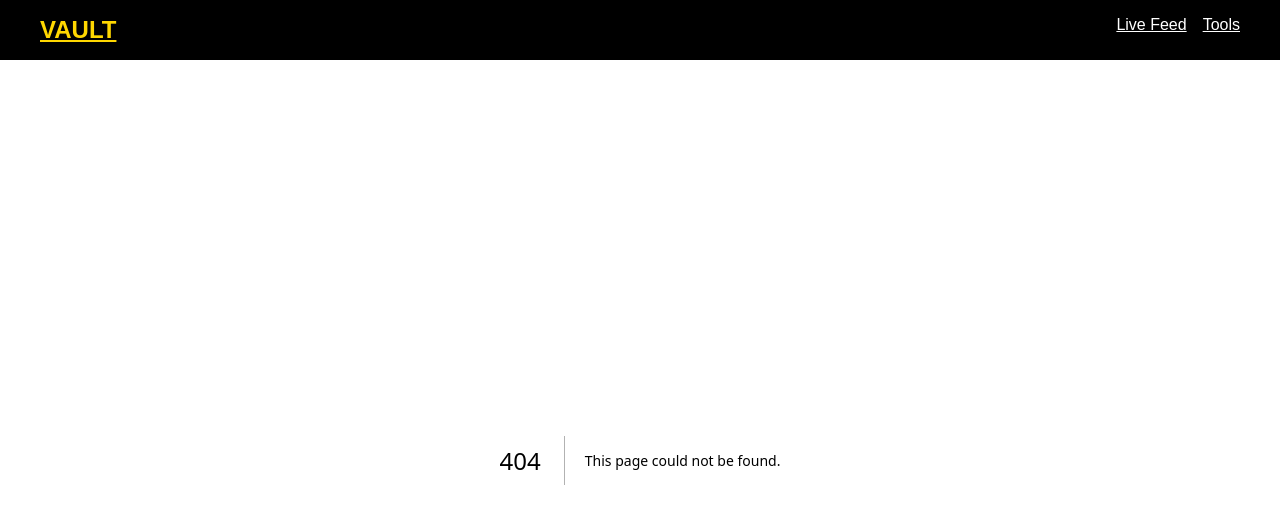
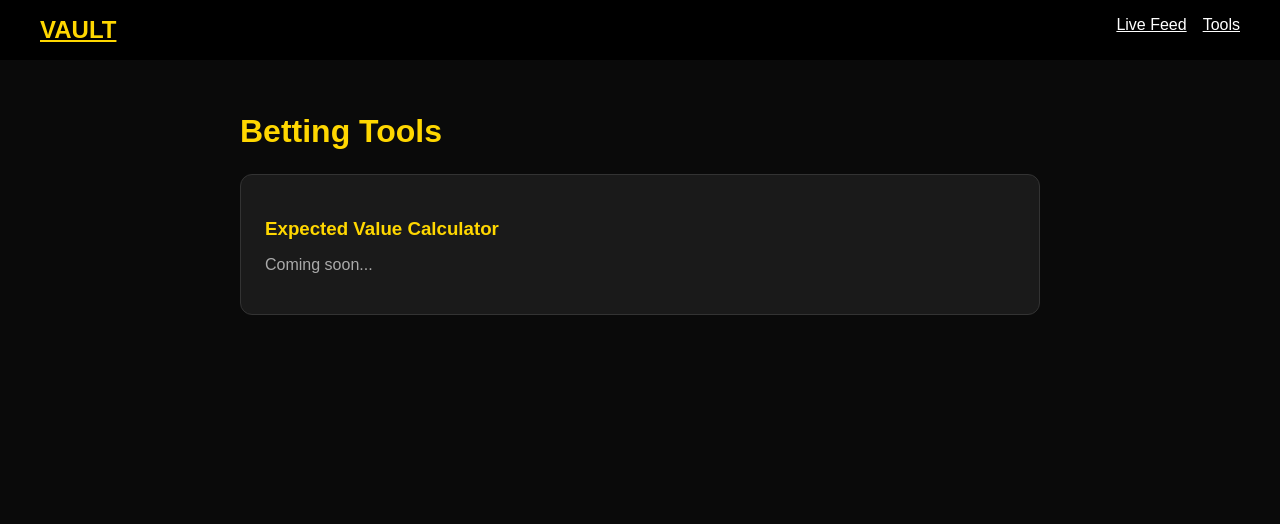
Before and after one commit to packtorangelina2019-cloud/vault-analytics, a Next.js app: page /tools in a window 1280 px wide. Before the commit this address had no page. Shown: the top 524 px of the page. Built offline with nearby package versions, Linux system fonts and the light colour scheme.

Commit message:
Create page.tsx

```diff
--- /dev/null
+++ b/src/app/tools/page.tsx
@@ -0,0 +1,13 @@
+export default function ToolsPage() {
+  return (
+    <div style={{padding:'2rem', maxWidth:'800px', margin:'0 auto'}}>
+      <h1 style={{fontSize:'2rem', fontWeight:'bold', color:'#ffd700', marginBottom:'1.5rem'}}>
+        Betting Tools
+      </h1>
+      <div style={{background:'#1a1a1a', padding:'1.5rem', borderRadius:'12px', border:'1px solid #333'}}>
+        <h3 style={{color:'#ffd700', marginBottom:'1rem'}}>Expected Value Calculator</h3>
+        <p style={{color:'#aaa'}}>Coming soon...</p>
+      </div>
+    </div>
+  );
+}
```
